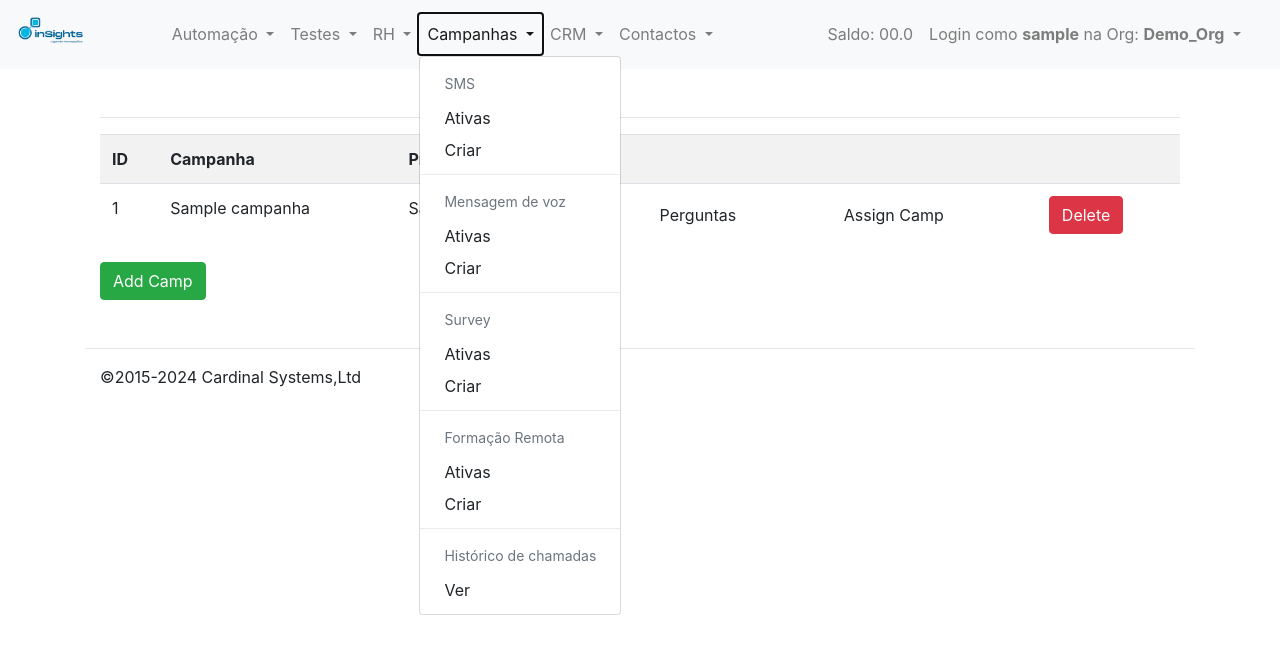
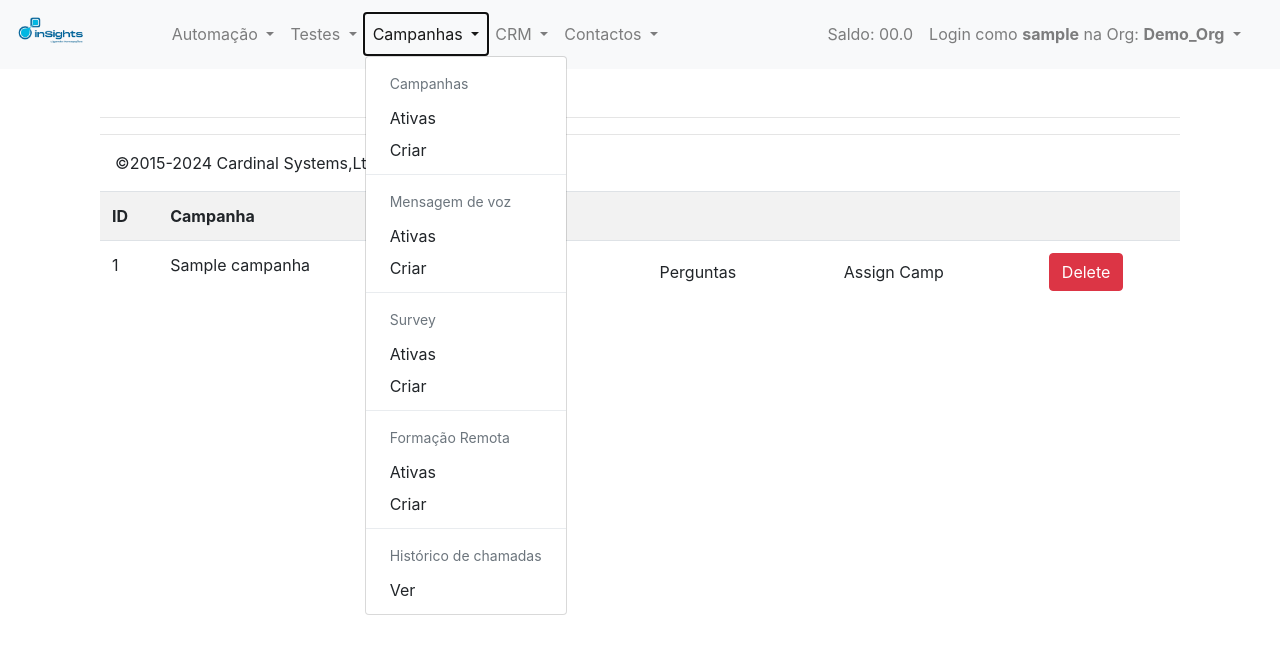
Before and after one commit to Temotteo/Insightsapp, a Flask app: page /campanhas in a window 1280 px wide, after a click on "Campanhas". Shown: the top 654 px of the page. Run offline with Flask 3, Linux system fonts and the light colour scheme; the visitor is signed in with stand-in values (Sample User, id 1); a database or web service that is not in the repository returns one stand-in record (values such as "Sample title"); some libraries are stand-ins or nearby versions.

Commit message:
teste campanhas

```diff
--- a/app.py
+++ b/app.py
@@ -1376,6 +1376,25 @@ def campanhas():
     return render_template('campanhas.html', campanhas = dados)
 
 
+@app.route('/surveys')
+@is_logged_in
+def surveys():
+
+    conn = psycopg2.connect('postgresql://fezjdtyy:BxOZhSdBMyYrUDpNzs5Rxmh9sW9STTbv@mouse.db.elephantsql.com/fezjdtyy')
+
+    cursor = conn.cursor()
+
+    cursor.execute("SELECT * FROM campanhas WHERE projecto IS NOT NULL")
+
+    dados=cursor.fetchall()
+
+    # Close connection
+    conn.close()
+
+    return render_template('campanhas.html', surveys = dados)
+
+
+
 @app.route('/pendentes')
 @is_logged_in
 def pendentes():
@@ -2667,9 +2686,9 @@ def tarefas_diarias():
 
 
         if data[1] == 'Sara':
-            calls = sum(1 for calendar in calendar_data if calendar[4] == "Call" and calendar[1]=="Sara")
-            meetings = sum(1 for calendar in calendar_data if calendar[4] == "Meeting" and calendar[1]=="Sara")
-            proposals = sum(1 for calendar in calendar_data if calendar[4] == "submission proposal" and calendar[1]=="Sara")
+            calls = sum(1 for calendar in calendar_data if calendar[3] == "Call" and calendar[1]=="Sara")
+            meetings = sum(1 for calendar in calendar_data if calendar[3] == "Meeting" and calendar[1]=="Sara")
+            proposals = sum(1 for calendar in calendar_data if calendar[3] == "submission proposal" and calendar[1]=="Sara")
 
 
     Marta = [call, meeting, proposal]
@@ -2921,25 +2940,29 @@ def assign_camp(id):
 
     # Create cursor
     cursor = conn.cursor()
+    print(id)
+    if id =='org_id':
+        org_id = session['last_org']
+        form = CampForm(request.form)
+        cursor.execute(f"SELECT * FROM campanhas WHERE orgid = '{org_id}' and projecto IS NULL")
+        orgs = cursor.fetchall()
+        print(f"SELECT * FROM campanhas WHERE orgid = '{org_id}' ")
+        return render_template('assign_camp.html', orgs=orgs, form=form)
 
     # Get article by id
-    result = cursor.execute("SELECT * FROM campanhas WHERE id_campanha = %s", [id])
-
-    campanha = cursor.fetchone()
-
-    #conn.close()
-
-    # Get form
+    #result = cursor.execute("SELECT * FROM campanhas WHERE id_campanha = %s", [id])
+
+    #campanha = cursor.fetchone()
 
     form = CampForm(request.form)
 
     # Populate tikrts form fields
-    form.projecto.data = campanha[2]
+
 
     if request.method == 'POST':
 
         projecto = request.form['projecto']
-
+        print(projecto)
         #current_dateTime = datetime.now()
 
         # Create Cursor
@@ -2947,10 +2970,21 @@ def assign_camp(id):
         #app.logger.info(title)
 
         # Execute
-        cursor.execute("UPDATE campanhas SET projecto=%s WHERE id_campanha=%s",(projecto,id))
-        cursor.execute("INSERT INTO display_ref(id, ref) VALUES (%s,%s)",(campanha[3],projecto))
-        # Commit to DB
-        conn.commit()
+        if request.form['campanha']:
+            campanha = request.form['campanha']
+            cursor.execute("SELECT * FROM campanhas WHERE id_campanha = %s", [campanha])
+            form.projecto.data = campanha[2]
+            result = cursor.fetchone()
+            print(campanha)
+            cursor.execute("UPDATE campanhas SET projecto=%s WHERE id_campanha=%s",(projecto,campanha))
+            cursor.execute("INSERT INTO display_ref(id, ref) VALUES (%s,%s)",(result[3],projecto))
+            conn.commit()
+
+        else:
+          cursor.execute("UPDATE campanhas SET projecto=%s WHERE id_campanha=%s",(projecto,id))
+          cursor.execute("INSERT INTO display_ref(id, ref) VALUES (%s,%s)",(campanha[3],projecto))
+          # Commit to DB
+          conn.commit()
 
         #Close connection
         conn.close()
@@ -4418,6 +4452,6 @@ def concluir_ticket(ticket_id):
 
 if __name__ == '__main__':
     app.secret_key='secret123'
-    #app.run(debug=True)
-    http_server = WSGIServer(('', 5000), app)
-    http_server.serve_forever()
+    app.run(debug=True)
+    #http_server = WSGIServer(('', 5000), app)
+    #http_server.serve_forever()
--- a/templates/campanhas.html
+++ b/templates/campanhas.html
@@ -5,6 +5,7 @@
 <div class="container my-5">
 
   <h1>{{campanha}}</h1>
+
   <hr>
   <table class="table table-striped">
     <tr>
@@ -18,6 +19,7 @@
       <th></th>
 
     </tr>
+    {% if campanhas %}
     {% for pendente in campanhas %}
       <tr>
         <td>{{pendente[0]}}</td>
@@ -35,8 +37,28 @@
         </td>
       </tr>
     {% endfor %}
+  {% elif surveys %}
+  {% for pendente in surveys %}
+  <tr>
+    <td>{{pendente[0]}}</td>
+    <td>{{pendente[3]}}</td>
+    <td>{{pendente[2]}}</td>
+
+
+    <td><a href="campanha_n/{{pendente[3]}}" class="btn btn-default pull-right">Perguntas</a></td>
+    <td><a href="assign_camp/{{pendente[0]}}" class="btn btn-default pull-right">Assign Camp</a></td>
+    <td>
+      <form action="{{url_for('del_tiket', id=pendente[0])}}" method="post">
+        <input type="hidden" name="_method" value="DELETE">
+        <input type="submit" value="Delete" class="btn btn-danger">
+      </form>
+    </td>
+  </tr>
+{% endfor %}
   </table>
   <a class="btn btn-success" href="/create_camp">Add Camp</a>
+
+  {% endif %}
 
 
   <div class="modal" tabindex="-1">
--- a/templates/includes/_navbar.html
+++ b/templates/includes/_navbar.html
@@ -35,28 +35,28 @@
                     <li><a class="dropdown-item" href="/videos">Vídeos</a></li>
                 </ul>
             </li>
-            <li class="nav-item dropdown">
+           <!-- <li class="nav-item dropdown">
                 <a class="nav-link dropdown-toggle" href="#" id="navbarDropdown3" role="button" data-toggle="dropdown" aria-haspopup="true" aria-expanded="false">RH <span class="caret-down"></span></a>
                 <ul class="dropdown-menu" aria-labelledby="navbarDropdown3">
                     <li class="dropdown-header">Candidaturas</li>
                     <li><a class="dropdown-item" href="/respostas">Ver Respostas</a></li>
                     <li><a class="dropdown-item" href="/candidaturas">Testar Formulário</a></li>
                 </ul>
-            </li>
+            </li>-->
             <li class="nav-item dropdown">
                 <a class="nav-link dropdown-toggle" href="#" id="navbarDropdown4" role="button" data-toggle="dropdown" aria-haspopup="true" aria-expanded="false">Campanhas <span class="caret-down"></span></a>
                 <ul class="dropdown-menu" aria-labelledby="navbarDropdown4">
-                    <li class="dropdown-header">SMS</li>
+                    <li class="dropdown-header">Campanhas</li>
                     <li><a class="dropdown-item" href="/campanhas">Ativas</a></li>
-                    <li><a class="dropdown-item" href="/campanhas">Criar</a></li>
+                    <li><a class="dropdown-item"  href="/create_camp" onclick="return confirm('Você está prestes a criar uma campanha, clique ok para comfirmar')">Criar</a></li>
                     <li class="dropdown-divider"></li>
                     <li class="dropdown-header">Mensagem de voz</li>
                     <li><a class="dropdown-item" href="/campanhas">Ativas</a></li>
                     <li><a class="dropdown-item" href="/campanhas">Criar</a></li>
                     <li class="dropdown-divider"></li>
                     <li class="dropdown-header">Survey</li>
-                    <li><a class="dropdown-item" href="/cliente">Ativas</a></li>
-                    <li><a class="dropdown-item" href="/cliente">Criar</a></li>
+                    <li><a class="dropdown-item" href="/surveys">Ativas</a></li>
+                    <li><a class="dropdown-item" href="/assign_camp/org_id">Criar</a></li>
                     <li class="dropdown-divider"></li>
                     <li class="dropdown-header">Formação Remota</li>
                     <li><a class="dropdown-item" href="/cliente">Ativas</a></li>
--- a/templates/tarefas.html
+++ b/templates/tarefas.html
@@ -54,7 +54,7 @@
         data: {
             labels: ['Call', 'Meeting', 'Submission Proposal'],
             datasets: [{
-                label: 'Metas Diárias',
+                label: 'Tarefas Realizadas',
                 data: {{ Sara | tojson }},
                 backgroundColor: ['#6bc352','#fcc034','rgba(54, 162, 235, 1)'],
                 borderColor: 'rgba(75, 192, 192, 1)',
```
Also changed, not shown: templates/assign_camp.html (+22 -5 lines).
